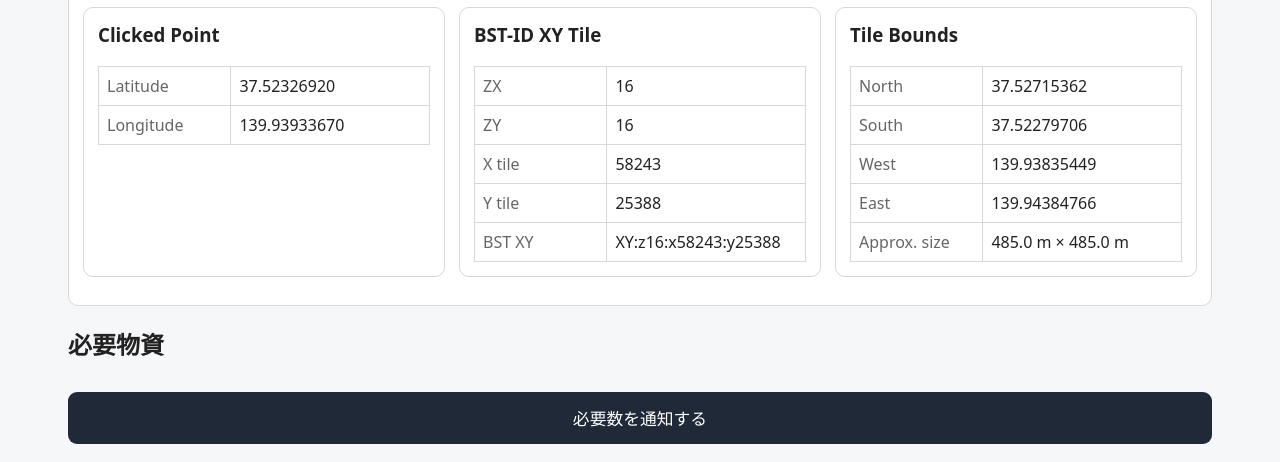
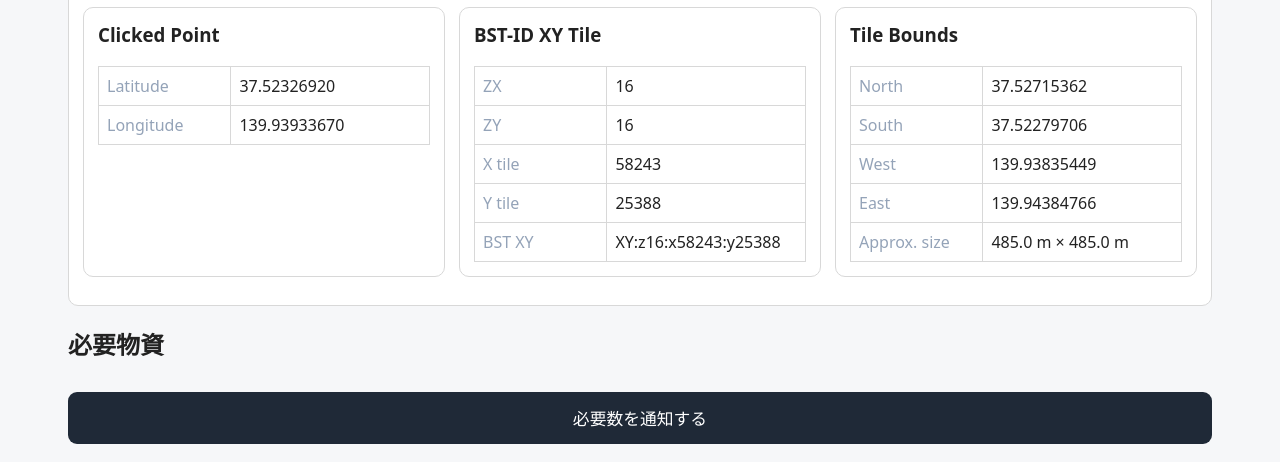
Before and after one commit to Yamatatsu353011/lora-gateway-web, a Node server app: page /orders/new in a window 1280 px wide. Shown: the part 1031-1493 px from the top of the page. Run offline with Node 20, Linux system fonts and the light colour scheme; data that the repository does not hold is empty; some libraries are stand-ins or nearby versions.

Commit message:
Update order_new.ejs

```diff
--- a/views/order_new.ejs
+++ b/views/order_new.ejs
@@ -6,6 +6,7 @@
   <title>発注画面</title>
 
   <link rel="stylesheet" href="/css/style.css">
+  <link rel="stylesheet" href="/css/business-theme.css">
 
   <link
     rel="stylesheet"
@@ -20,14 +21,14 @@
     #target-map {
       height: 360px;
       width: 100%;
-      border: 1px solid #d8d8d8;
+      border: 1px solid #344763;
       border-radius: 8px;
       background: #ddd;
     }
 
     .tile-info-table td:first-child {
       width: 40%;
-      color: #666;
+      color: #94a3b8;
     }
 
     @media (max-width: 700px) {
@@ -38,7 +39,7 @@
   </style>
 </head>
 
-<body>
+<body class="business-page">
   <header>
     <h1>発注画面</h1>
   </header>
```
